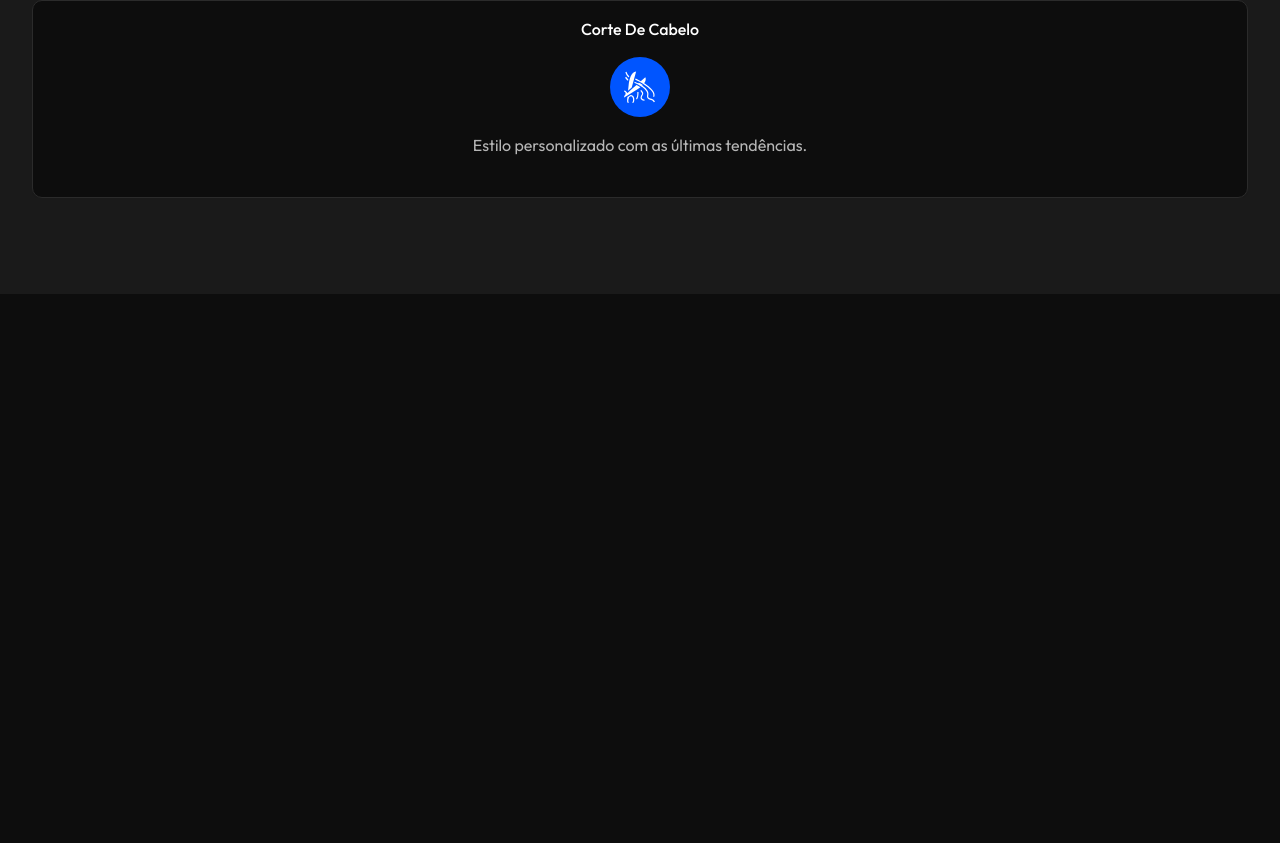
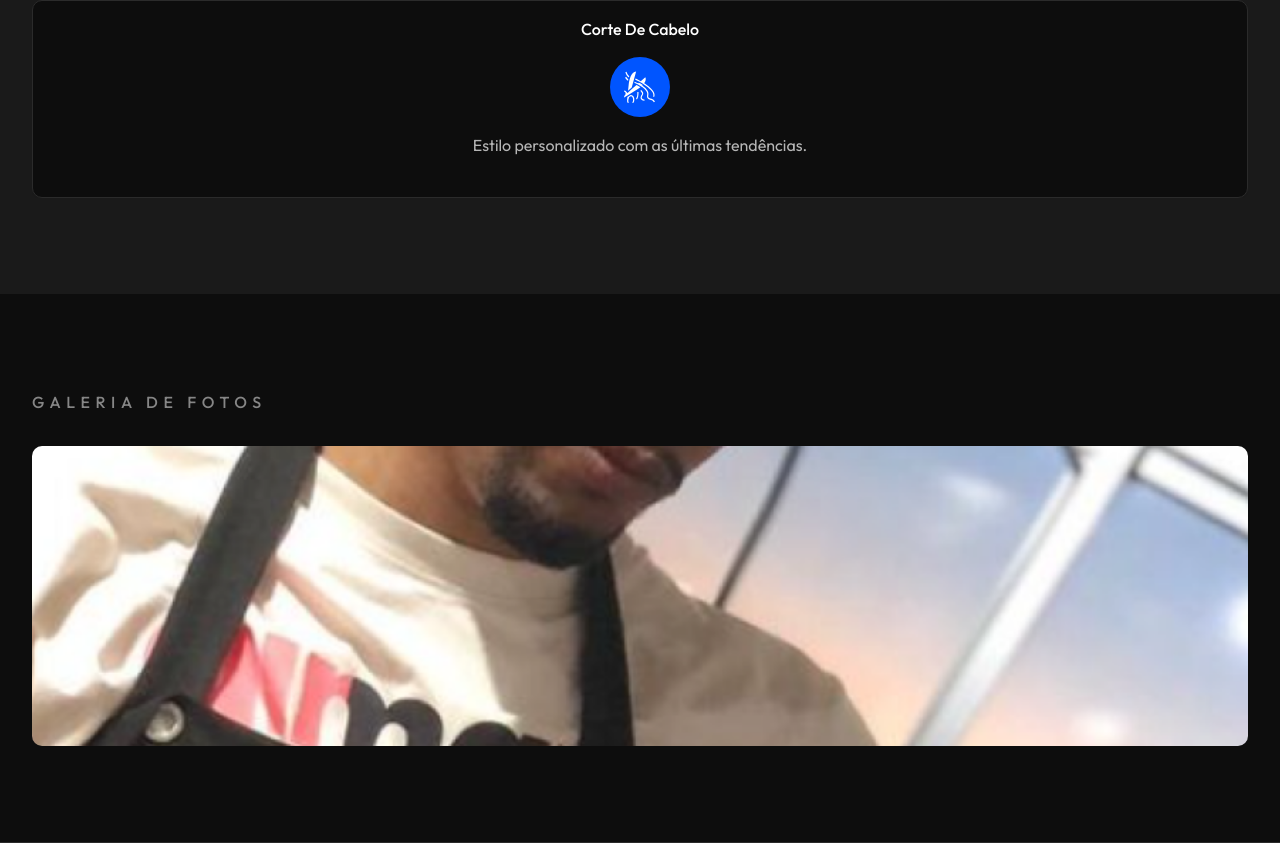
Before and after one commit to Joeth-Barber/joeth-barber-frontend, a Next.js app in the folder frontend/: page / in a window 1280 px wide. Shown: the part 802-1645 px from the top of the page. Before the commit the page ends 1096 px from the top, so only its background shows below. Built offline with nearby package versions, Linux system fonts and the light colour scheme.

Commit message:
feat: create galeria section

```diff
--- /dev/null
+++ b/frontend/app/(home)/_components/galeria.tsx
@@ -0,0 +1,76 @@
+import { Card, CardContent } from "@/app/_components/ui/card";
+import {
+  Carousel,
+  CarouselContent,
+  CarouselItem,
+} from "@/app/_components/ui/carousel";
+import Image from "next/image";
+
+const GaleriaFotos = () => {
+  return (
+    <section
+      id="galeria"
+      className="py-[6rem] border-b border-solid border-gray"
+    >
+      <div className="container mx-auto flex flex-col space-y-[2rem]">
+        <h2 className="tracking-[.35rem] text-white/50 text-[1rem] font-medium uppercase">
+          galeria de fotos
+        </h2>
+        <Carousel>
+          <CarouselContent>
+            <CarouselItem>
+              <div className="w-full h-[300px] relative">
+                <Image
+                  src="/joeth_image.png"
+                  alt="corte de cabelo"
+                  fill
+                  loading="lazy"
+                  style={{ objectFit: "cover" }}
+                  className="rounded-[10px]"
+                />
+              </div>
+            </CarouselItem>
+            <CarouselItem>
+              <div className="w-full h-[300px] relative">
+                <Image
+                  src="/joeth_image.png"
+                  alt="corte de cabelo"
+                  fill
+                  loading="lazy"
+                  style={{ objectFit: "cover" }}
+                  className="rounded-[10px]"
+                />
+              </div>
+            </CarouselItem>
+            <CarouselItem>
+              <div className="w-full h-[300px] relative">
+                <Image
+                  src="/joeth_image.png"
+                  alt="corte de cabelo"
+                  fill
+                  loading="lazy"
+                  style={{ objectFit: "cover" }}
+                  className="rounded-[10px]"
+                />
+              </div>
+            </CarouselItem>
+            <CarouselItem>
+              <div className="w-full h-[300px] relative">
+                <Image
+                  src="/joeth_image.png"
+                  alt="corte de cabelo"
+                  fill
+                  loading="lazy"
+                  style={{ objectFit: "cover" }}
+                  className="rounded-[10px]"
+                />
+              </div>
+            </CarouselItem>
+          </CarouselContent>
+        </Carousel>
+      </div>
+    </section>
+  );
+};
+
+export default GaleriaFotos;
--- a/frontend/app/(home)/_components/services.tsx
+++ b/frontend/app/(home)/_components/services.tsx
@@ -26,6 +26,7 @@ const Services = () => {
                       src="/haircut-icon.svg"
                       width={34}
                       height={34}
+                      loading="lazy"
                       alt="Corte de cabelo"
                     />
                   </div>
@@ -46,6 +47,7 @@ const Services = () => {
                       src="/beard-icon.svg"
                       width={34}
                       height={34}
+                      loading="lazy"
                       alt="Corte de cabelo"
                     />
                   </div>
@@ -66,6 +68,7 @@ const Services = () => {
                       src="/eyebrow.svg"
                       width={34}
                       height={34}
+                      loading="lazy"
                       alt="Corte de cabelo"
                     />
                   </div>
--- a/frontend/app/(home)/page.tsx
+++ b/frontend/app/(home)/page.tsx
@@ -1,4 +1,5 @@
 import Header from "../_components/header/header";
+import GaleriaFotos from "./_components/galeria";
 import HeroSection from "./_components/hero";
 import Services from "./_components/services";
 
@@ -8,6 +9,7 @@ const Home = () => {
       <Header />
       <HeroSection />
       <Services />
+      <GaleriaFotos />
     </div>
   );
 };
--- a/frontend/app/_components/ui/sheet.tsx
+++ b/frontend/app/_components/ui/sheet.tsx
@@ -56,7 +56,7 @@ interface SheetContentProps
 const SheetContent = React.forwardRef<
   React.ElementRef<typeof SheetPrimitive.Content>,
   SheetContentProps
->(({ side = "right", className, children, ...props }, ref) => (
+>(({ side = "left", className, children, ...props }, ref) => (
   <SheetPortal>
     <SheetOverlay />
     <SheetPrimitive.Content
```
